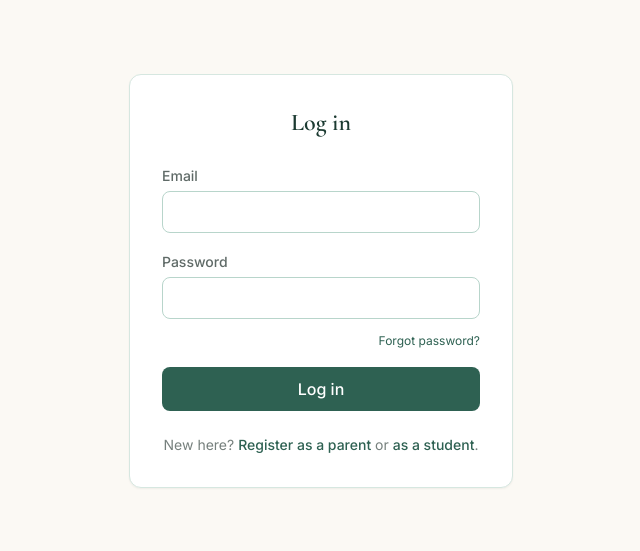
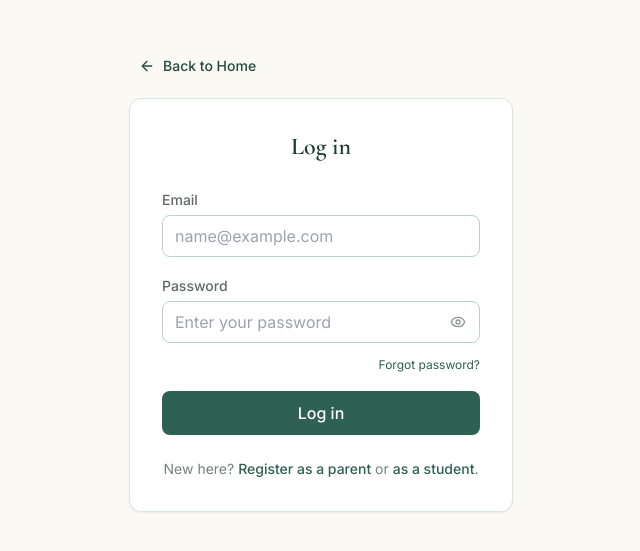
Before and after one commit to Jafarscript/exam-portal, a Next.js app: page /login in a window 1280 px wide. Shown: the part 119-670 px from the top of the page, without its empty margins (319-959 px from the left). Built offline with nearby package versions, Linux system fonts and the light colour scheme; no server answers.

Commit message:
feat(auth): add password visibility toggle to login
Install lucide-react to implement a password show/hide toggle and include a back-to-home navigation link on the login page for improved UX.

```diff
--- a/package.json
+++ b/package.json
@@ -15,6 +15,7 @@
     "cookie": "^0.6.0",
     "dotenv": "^16.4.5",
     "jsonwebtoken": "^9.0.2",
+    "lucide-react": "^1.34.0",
     "mongoose": "^8.4.1",
     "next": "14.2.5",
     "nodemailer": "^6.9.13",
--- a/pages/login.js
+++ b/pages/login.js
@@ -2,12 +2,14 @@ import { useState } from 'react';
 import Link from 'next/link';
 import { useRouter } from 'next/router';
 import { useAuth } from '@/hooks/useAuth';
+import { ArrowLeft, Eye, EyeOff } from 'lucide-react';
 
 export default function Login() {
   const { login } = useAuth();
   const router = useRouter();
   const [email, setEmail] = useState('');
   const [password, setPassword] = useState('');
+  const [showPassword, setShowPassword] = useState(false);
   const [error, setError] = useState('');
   const [loading, setLoading] = useState(false);
 
@@ -26,23 +28,74 @@ export default function Login() {
   };
 
   return (
-    <div className="min-h-screen flex items-center justify-center bg-cream px-4">
+    <div className="min-h-screen flex flex-col items-center justify-center bg-cream px-4 py-8">
+      <div className="max-w-sm w-full mb-4">
+        <Link
+          id="back-to-home-link"
+          href="/"
+          className="inline-flex items-center gap-2 text-sm font-medium text-primary-700 hover:text-primary-900 transition-colors py-1.5 px-2.5 rounded-lg hover:bg-primary-50"
+        >
+          <ArrowLeft className="w-4 h-4" />
+          <span>Back to Home</span>
+        </Link>
+      </div>
+
       <form onSubmit={submit} className="max-w-sm w-full bg-white p-8 rounded-xl shadow-sm border border-primary-100">
         <h1 className="font-display text-2xl font-semibold text-primary-800 mb-6 text-center">Log in</h1>
         {error && <p className="bg-red-50 text-red-700 text-sm px-3 py-2 rounded-lg mb-4">{error}</p>}
-        <label className="text-sm font-medium text-ink/70">Email</label>
-        <input type="email" required value={email} onChange={(e) => setEmail(e.target.value)} className="w-full mt-1 mb-4 border border-primary-200 rounded-lg px-3 py-2" />
-        <label className="text-sm font-medium text-ink/70">Password</label>
-        <input type="password" required value={password} onChange={(e) => setPassword(e.target.value)} className="w-full mt-1 mb-2 border border-primary-200 rounded-lg px-3 py-2" />
+
+        <label htmlFor="login-email-input" className="text-sm font-medium text-ink/70">Email</label>
+        <input
+          id="login-email-input"
+          type="email"
+          required
+          value={email}
+          onChange={(e) => setEmail(e.target.value)}
+          className="w-full mt-1 mb-4 border border-primary-200 rounded-lg px-3 py-2 text-ink focus:outline-none focus:ring-2 focus:ring-primary-500 focus:border-transparent"
+          placeholder="name@example.com"
+        />
+
+        <label htmlFor="login-password-input" className="text-sm font-medium text-ink/70">Password</label>
+        <div className="relative mt-1 mb-2">
+          <input
+            id="login-password-input"
+            type={showPassword ? 'text' : 'password'}
+            required
+            value={password}
+            onChange={(e) => setPassword(e.target.value)}
+            className="w-full border border-primary-200 rounded-lg pl-3 pr-10 py-2 text-ink focus:outline-none focus:ring-2 focus:ring-primary-500 focus:border-transparent"
+            placeholder="Enter your password"
+          />
+          <button
+            id="toggle-password-visibility-btn"
+            type="button"
+            onClick={() => setShowPassword(!showPassword)}
+            aria-label={showPassword ? 'Hide password' : 'Show password'}
+            className="absolute right-2.5 top-1/2 -translate-y-1/2 text-ink/50 hover:text-ink transition-colors p-1 rounded focus:outline-none focus:ring-2 focus:ring-primary-400"
+          >
+            {showPassword ? (
+              <EyeOff className="w-4 h-4" />
+            ) : (
+              <Eye className="w-4 h-4" />
+            )}
+          </button>
+        </div>
+
         <div className="text-right mb-4">
           <Link href="/forgot-password" className="text-xs text-primary-600 hover:underline">Forgot password?</Link>
         </div>
-        <button disabled={loading} className="w-full bg-primary-600 hover:bg-primary-700 disabled:opacity-50 text-white font-medium py-2.5 rounded-lg">
+
+        <button
+          id="login-submit-btn"
+          disabled={loading}
+          className="w-full bg-primary-600 hover:bg-primary-700 disabled:opacity-50 text-white font-medium py-2.5 rounded-lg transition-colors shadow-sm"
+        >
           {loading ? 'Logging in…' : 'Log in'}
         </button>
+
         <p className="text-center text-sm text-ink/60 mt-6">
-          New here? <Link href="/register/parent" className="text-primary-600 font-medium">Register as a parent</Link> or{' '}
-          <Link href="/register/student" className="text-primary-600 font-medium">as a student</Link>.
+          New here? <Link href="/register/parent" className="text-primary-600 font-medium hover:underline">Register as a parent</Link> or{' '}
+          <Link href="/register/student" className="text-primary-600 font-medium hover:underline">as a student</Link>.
         </p>
       </form>
     </div>
```
Also changed, not shown: 1 other file (tests, documents, lock files or other folders).
